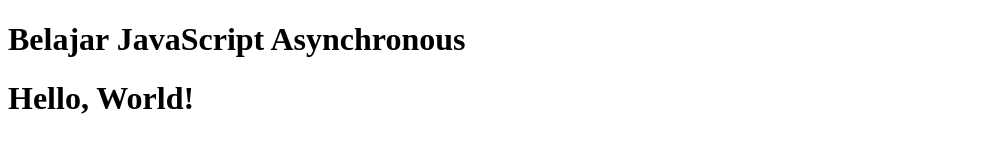
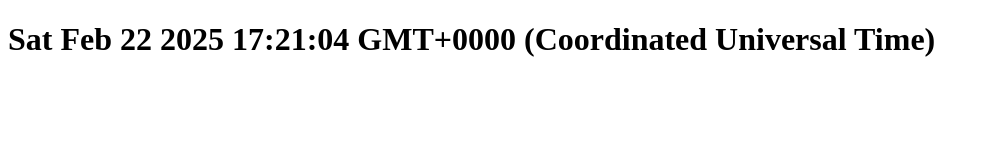
Before and after one commit to faldi17/async-js, a plain HTML site: page index.html in a window 1280 px wide. Shown: the whole page, without its empty margins (0-989 px from the left). Drawn offline with Linux system fonts and the light colour scheme.

Commit message:
interval

```diff
--- a/index.html
+++ b/index.html
@@ -6,7 +6,6 @@
     <title>Belajar Async JS</title>
 </head>
 <body>
-    <h1>Belajar JavaScript Asynchronous</h1>
-    <script src="set-timeout.js"></script>
+    <script src="set-interval.js"></script>
 </body>
 </html>
--- /dev/null
+++ b/set-interval.js
@@ -0,0 +1,13 @@
+function addElement() {
+    const header = document.createElement('h1');
+    header.id = 'header';
+    document.body.appendChild(header);
+    return header;
+}
+
+function setTime() {
+    const header = document.getElementById('header') || addElement();
+    header.textContent = new Date().toString();
+}
+
+setInterval(setTime, 1000);
```
